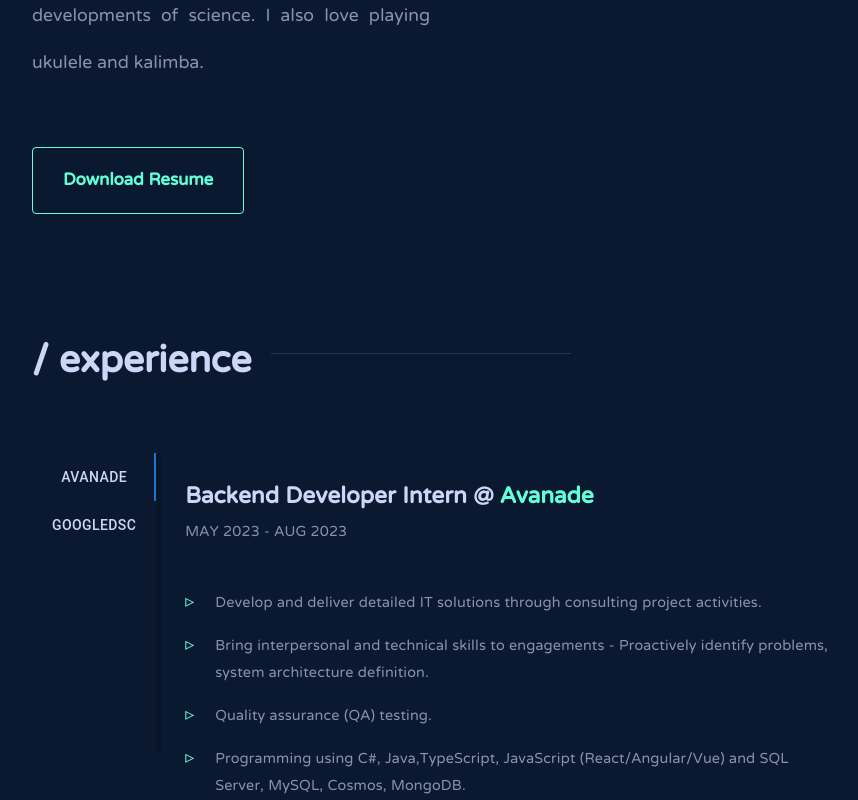
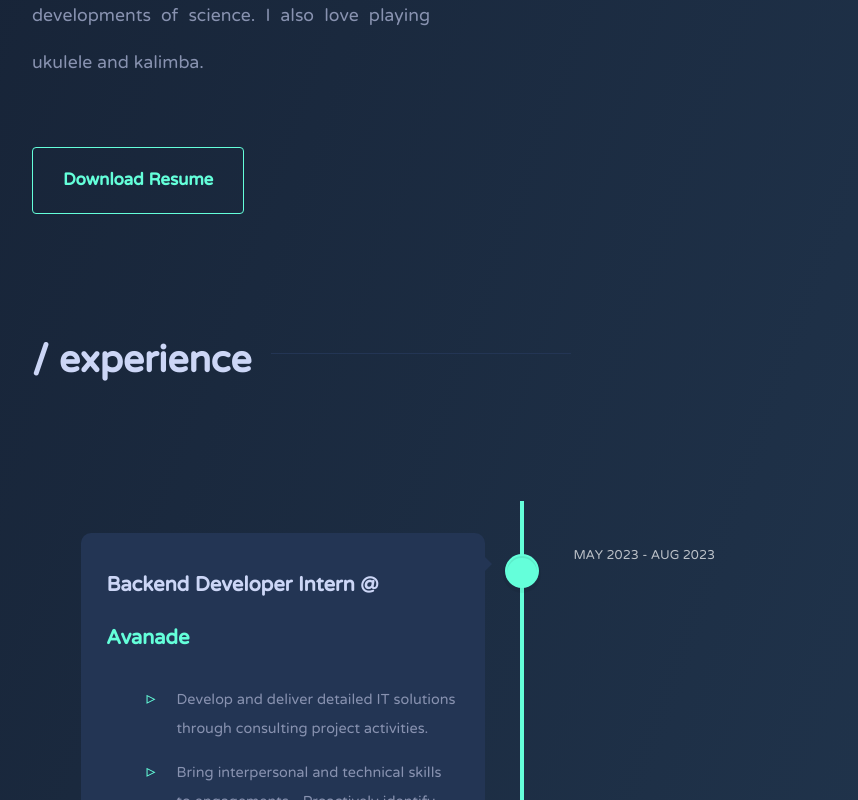
Before and after one commit to aimiisme/ImAimi, a React (Create React App) app: page / in a window 1280 px wide. Shown: the part 2000-2800 px from the top of the page, without its empty margins (160-1018 px from the left). Built offline with nearby package versions, Linux system fonts and the light colour scheme.

Commit message:
Changed the Experience Page

```diff
--- a/src/App.css
+++ b/src/App.css
@@ -25,15 +25,19 @@
 }
 
 .App {
-  background-color: var(--navy);
+  background: linear-gradient(
+    109.6deg,
+    rgb(20, 30, 48) 11.2%,
+    rgb(36, 59, 85) 91.1%
+  );
   display: flex;
   flex-direction: row;
   /* padding: 36px 76px; */
 }
-.App-logo {
+/* .App-logo {
   height: 40vmin;
   pointer-events: none;
-}
+} */
 
 #content {
   /* padding: 80px 200px; */
@@ -41,6 +45,55 @@
   overflow-x: hidden;
   overflow-y: hidden;
 }
+.galaxy-bg {
+  position: fixed;
+  top: 50%;
+  left: 50%;
+  height: 1px;
+  width: 1px;
+  background-color: #fff;
+  border-radius: 50%;
+  box-shadow: -24vw -44vh 2px 2px #fff, 38vw -4vh 0px 0px #fff,
+    -20vw -48vh 1px 2px #fff, -39vw 38vh 3px 1px #fff, -20vw -14vh 3px 2px #fff,
+    10vw 15vh 4px 3px #fff, 42vw 6vh 3px 2px #fff, -20vw 5vh 3px 2px #fff,
+    34vw -38vh 1px 0px #fff, -17vw 45vh 3px 1px #fff, 22vw -36vh 3px 2px #fff,
+    -42vw 1vh 1px 0px #fff, 36vw 23vh 0px 0px #fff, -21vw 24vh 1px 1px #fff,
+    -16vw 2vh 1px 0px #fff, -16vw -6vh 0px 0px #fff, 5vw 26vh 0px 0px #fff,
+    -34vw 41vh 0px 0px #fff, 1vw 42vh 1px 1px #fff, 11vw -13vh 1px 1px #fff,
+    48vw -8vh 1px 0px #fff, 22vw -15vh 0px 0px #fff, 45vw 49vh 0px 0px #fff,
+    43vw -27vh 1px 1px #fff, 20vw -2vh 0px 0px #fff, 8vw 22vh 0px 1px #fff,
+    39vw 48vh 1px 1px #fff, -21vw -11vh 0px 1px #fff, -40vw 45vh 0px 1px #fff,
+    11vw -30vh 1px 0px #fff, 26vw 30vh 1px 0px #fff, 45vw -29vh 0px 1px #fff,
+    -2vw 18vh 0px 0px #fff, -29vw -45vh 1px 0px #fff, -7vw -27vh 1px 1px #fff,
+    42vw 24vh 0px 0px #fff, 45vw -48vh 1px 0px #fff, -36vw -18vh 0px 0px #fff,
+    -44vw 13vh 0px 1px #fff, 36vw 16vh 0px 1px #fff, 40vw 24vh 0px 0px #fff,
+    18vw 11vh 0px 0px #fff, -15vw -23vh 1px 0px #fff, -24vw 48vh 0px 1px #fff,
+    27vw -45vh 1px 0px #fff, -2vw -24vh 0px 1px #fff, -15vw -28vh 0px 0px #fff,
+    -43vw 13vh 1px 0px #fff, 7vw 27vh 1px 0px #fff, 47vw 5vh 0px 0px #fff,
+    -45vw 15vh 1px 1px #fff, -5vw -28vh 0px 1px #fff, 38vw 25vh 1px 1px #fff,
+    -39vw -1vh 1px 0px #fff, 5vw 0vh 1px 0px #fff, 49vw 13vh 0px 0px #fff,
+    48vw 10vh 0px 1px #fff, 19vw -28vh 0px 0px #fff, 4vw 7vh 0px 0px #fff,
+    21vw 21vh 1px 1px #fff, -15vw -15vh 0px 1px #fff, -6vw -42vh 1px 0px #fff,
+    -15vw 48vh 1px 1px #fff, -23vw 25vh 1px 1px #fff, -48vw 25vh 0px 1px #fff,
+    -31vw -19vh 0px 1px #fff, 4vw 37vh 1px 1px #fff, -43vw 28vh 0px 0px #fff,
+    3vw -25vh 0px 1px #fff, -39vw 14vh 0px 1px #fff, -40vw 31vh 0px 1px #fff,
+    35vw -36vh 1px 1px #fff, 16vw 49vh 0px 0px #fff, 6vw 39vh 0px 0px #fff,
+    3vw -35vh 0px 1px #fff, -44vw -2vh 1px 0px #fff, -6vw 21vh 1px 0px #fff,
+    48vw 9vh 1px 1px #fff, -43vw 30vh 1px 1px #fff, 29vw -12vh 1px 1px #fff,
+    -48vw 13vh 1px 0px #fff, -42vw 32vh 1px 1px #fff, 34vw 15vh 1px 1px #fff,
+    29vw -37vh 1px 1px #fff, 28vw 2vh 0px 0px #fff;
+  animation: zoom 5s alternate infinite;
+}
+
+@keyframes zoom {
+  0% {
+    transform: scale(1);
+  }
+  100% {
+    transform: scale(1.5);
+  }
+}
+
 .rs-steps-horizontal .rs-steps-item-content {
   text-align: left;
 }
@@ -50,9 +103,9 @@
 }
 
 @media (prefers-reduced-motion: no-preference) {
-  .App-logo {
+  /* .App-logo {
     animation: App-logo-spin infinite 20s linear;
-  }
+  } */
 }
 
 .App-header {
--- a/src/App.js
+++ b/src/App.js
@@ -10,6 +10,7 @@
 function App() {
   return (
     <div className="App">
+      <div className="galaxy-bg"></div>
       <div id="content">
         <Intro></Intro>
         <About></About>
--- a/src/components/About.js
+++ b/src/components/About.js
@@ -19,7 +19,7 @@
   render() {
     const one = (
       <p>
-        Hi, I'm Aimi Tran, currently a third year <b>Computer Science</b> major
+        Hi, I'm Aimi Tran, currently a fourth year <b>Computer Science</b> major
         at
         <a target="_blank" href="https://www.kennesaw.edu/">
           {" "}
--- a/src/components/ExpList.js
+++ b/src/components/ExpList.js
@@ -1,43 +1,7 @@
 import React from "react";
-import PropTypes from "prop-types";
-import { Tabs, Tab, Typography, Box } from "@mui/material";
 import FadeInSection from "./FadeInSection";
 
-function TabPanel(props) {
-  const { children, value, index, ...other } = props;
-
-  return (
-    <div
-      role="tabpanel"
-      hidden={value !== index}
-      id={`vertical-tabpanel-${index}`}
-      aria-labelledby={`vertical-tab-${index}`}
-      {...other}
-    >
-      {value === index && (
-        <Box p={3}>
-          <Typography>{children}</Typography>
-        </Box>
-      )}
-    </div>
-  );
-}
-
-TabPanel.propTypes = {
-  children: PropTypes.node,
-  index: PropTypes.number.isRequired,
-  value: PropTypes.number.isRequired,
-};
-function a11yProps(index) {
-  return {
-    id: `vertical-tab-${index}`,
-    "aria-controls": `vertical-tabpanel-${index}`,
-  };
-}
-
 const ExpList = () => {
-  const [value, setValue] = React.useState(0);
-
   const experienceItems = {
     Avanade: {
       jobTitle: "Backend Developer Intern @",
@@ -61,40 +25,34 @@
     },
   };
 
-  const handleChange = (event, newValue) => {
-    setValue(newValue);
-  };
-
   return (
-    <Box sx={{ flexGrow: 1, display: "flex", height: 300 }}>
-      <Tabs
-        orientation="vertical"
-        value={value}
-        onChange={handleChange}
-        sx={{ borderRight: 5, borderColor: "divider" }}
-      >
+    <div id="timeline" className="timeline-containter">
       {Object.keys(experienceItems).map((key, i) => (
-          <Tab label={key} {...a11yProps(i)} />
-        ))}
-      </Tabs>
-      {Object.keys(experienceItems).map((key, i) => (
-        <TabPanel value={value} index={i}>
-          <span className="joblist-job-title">
+        <div className="timeline-block">
+          <div className="timeline-img"></div>
+          <div className="timeline-content">
+            <h2>
               {experienceItems[key]["jobTitle"] + " "}
-          </span>
               <span className="joblist-job-company">{key}</span>
-          <div className="joblist-duration">
-            {experienceItems[key]["duration"]}
-          </div>
+            </h2>
 
             <ul className="job-description">
               {experienceItems[key]["desc"].map(function (descItem, i) {
-              return <li key={i}>{descItem}</li>;
+                return (
+                  <FadeInSection>
+                    <li key={i}>{descItem}</li>
+                  </FadeInSection>
+                );
               })}
             </ul>
-        </TabPanel>
+
+            <span className="timeline-date">
+              {experienceItems[key]["duration"]}
+            </span>
+          </div>
+        </div>
       ))}
-    </Box>
+    </div>
   );
 };
 
--- a/src/styles/Experience.css
+++ b/src/styles/Experience.css
@@ -1,64 +1,200 @@
 #experience {
   padding-left: 15%;
-  min-height: 60vh;
+  min-height: 30vh;
 }
 
-.joblist-job-title {
+.timeline-containter {
+  width: 90%;
+}
+.timeline-containter::after {
+  content: "";
+  display: table;
+  clear: both;
+}
+#timeline {
+  position: relative;
+  padding: 2em 0;
+  margin-top: 2em;
+  margin-bottom: 2em;
+}
+#timeline::before {
+  content: "";
+  position: absolute;
+  top: 0;
+  left: 25px;
+  height: 100%;
+  width: 4px;
+  background: var(--green-bright);
+}
+
+@media only screen and (min-width: 1170px) {
+  #timeline {
+    margin-top: 3em;
+    margin-bottom: 3em;
+  }
+  #timeline::before {
+    left: 50%;
+    margin-left: -2px;
+  }
+}
+.timeline-block {
+  position: relative;
+  margin: 2em 0;
+}
+.timeline-block:after {
+  content: "";
+  display: table;
+  clear: both;
+}
+.timeline-block:first-child {
+  margin-top: 0;
+}
+.timeline-block:last-child {
+  margin-bottom: 0;
+}
+@media only screen and (min-width: 1170px) {
+  .timeline-block {
+    margin: 4em 0;
+  }
+  .timeline-block:first-child {
+    margin-top: 0;
+  }
+  .timeline-block:last-child {
+    margin-bottom: 0;
+  }
+}
+.timeline-img {
+  position: absolute;
+  top: 8px;
+  left: 12px;
+  width: 30px;
+  height: 30px;
+  border-radius: 50%;
+  box-shadow: 0 0 0 2px var(--green-bright), inset 0 2px 0 rgba(0, 0, 0, 0.08),
+    0 3px 0 4px rgba(0, 0, 0, 0.05);
+}
+.timeline-img {
+  background: var(--green-bright);
+}
+@media only screen and (min-width: 1170px) {
+  .timeline-img {
+    width: 30px;
+    height: 30px;
+    left: 50%;
+    margin-left: -15px;
+    margin-top: 15px;
+    transform: translateZ(0);
+    backface-visibility: hidden;
+  }
+}
+.timeline-content {
+  position: relative;
+  margin-left: 60px;
+  margin-right: 30px;
+  padding: 1em;
+  background-color: var(--lightest-navy);
+  border-radius: 10px;
+}
+.timeline-content:after {
+  content: "";
+  display: table;
+  clear: both;
+}
+.timeline-content h2 {
+  margin-top: 0;
   font-family: "NTR", sans-serif;
-  font-size: 28px;
+  font-size: 25px;
   font-weight: bold;
   color: var(--lightest-slate);
+}
+.timeline-content ul,
+.timeline-content .timeline-date {
+  color: rgba(255, 255, 255, 0.7);
+  font-family: "NTR", sans-serif;
+  font-size: 18px;
+}
+.timeline-content .timeline-date {
+  display: inline-block;
+}
+.timeline-content ul {
+  margin: 1em 0;
+  line-height: 1.6;
+}
+.timeline-content::before {
+  content: "";
+  position: absolute;
+  top: 10px;
+  right: 100%;
+  height: 0;
+  width: 0;
+  border: 7px solid transparent;
+  border-right: 7px solid var(--lightest-navy);
+}
+@media only screen and (max-width: 600px) {
+  .timeline-content h2 {
+    font-size: 22px;
+  }
+  .timeline-content ul {
+    font-size: 16px;
+    font-size: 1rem;
+  }
+  .timeline-content .timeline-date {
+    font-size: 14px;
+    font-size: 0.875rem;
+  }
+}
+@media only screen and (min-width: 1170px) {
+  .timeline-content {
+    color: white;
+    margin-left: 0;
+    padding: 1.6em;
+    width: 36%;
+    margin: 0 5%;
+  }
+  .timeline-content::before {
+    top: 24px;
+    left: 100%;
+    border-color: transparent;
+    border-left-color: var(--lightest-navy);
+  }
+  .timeline-content .timeline-date {
+    position: absolute;
+    width: 100%;
+    left: 122%;
+    top: 6px;
+    font-size: 16px;
+    font-size: 1rem;
+  }
+  .timeline-block:nth-child(even) .timeline-content {
+    float: right;
+  }
+  .timeline-block:nth-child(even) .timeline-content::before {
+    top: 24px;
+    left: auto;
+    right: 100%;
+    border-color: transparent;
+    border-right-color: var(--lightest-navy);
+  }
+  .timeline-block:nth-child(even) .timeline-content {
+    float: right;
+  }
+  .timeline-block:nth-child(even) .timeline-content .timeline-date {
+    left: auto;
+    right: 122%;
+    text-align: right;
+  }
 }
 
 .joblist-job-company {
   font-family: "NTR", sans-serif;
-  font-size: 28px;
+  font-size: 25px;
   color: var(--green-bright);
   font-weight: bold;
 }
 
-.joblist-duration {
-  font-family: "NTR", sans-serif;
-  font-size: 18px;
-  color: var(--slate);
-}
-
-#vertical-tabpanel {
-  margin-top: -28px;
-  padding-left: 25px;
-}
-
-.MuiTab-wrapper {
-  font-size: 16px;
-  text-align: left;
-  align-items: flex-start !important;
-  font-family: "NTR", sans-serif;
-}
-
-.MuiButtonBase-root {
-  outline: none !important;
-  color: var(--lightest-slate) !important;
-}
-
-.PrivateTabIndicator-colorSecondary-5 {
-  background-color: var(--green-bright) !important;
-}
-.jss5 {
-  background-color: var(--green-bright) !important;
-}
-.makeStyles-tabs-2 {
-  border-right: 1px solid var(--lightest-navy) !important;
-}
-#experience .MuiTab-root {
-  padding: 6px 20px;
-}
-.MuiButtonBase-root:focus {
-  color: var(--green-bright) !important;
-}
-
 ul {
   list-style: none;
-  margin-left: -40px;
+  margin-left: -10px;
 }
 
 .job-description li::before {
@@ -77,7 +213,6 @@
 }
 
 .job-description {
-  padding-top: 24px;
   max-width: 650px;
   font-family: "NTR", sans-serif;
   font-size: 20px;
@@ -93,24 +228,6 @@
   #experience {
     padding-left: unset;
     padding-right: unset;
-  }
-
-  .jss1 {
-    height: unset !important;
-    flex-direction: column !important;
-  }
-
-  .makeStyles-root-1 {
-    height: unset !important;
-    width: unset;
-    flex-direction: column;
-  }
-
-  .joblist-job-title {
-    font-size: 22px;
-  }
-
-  .joblist-job-company {
-    font-size: 22px;
+    min-height: 70vh;
   }
 }
```
Also changed, not shown: src/styles/About.css (+4 -4 lines), src/styles/Projects.css (+4 -4 lines), public/assets/me.jpg (deleted), public/assets/me2.jpg (deleted). Lines whose indentation alone changed are shown as unchanged.
